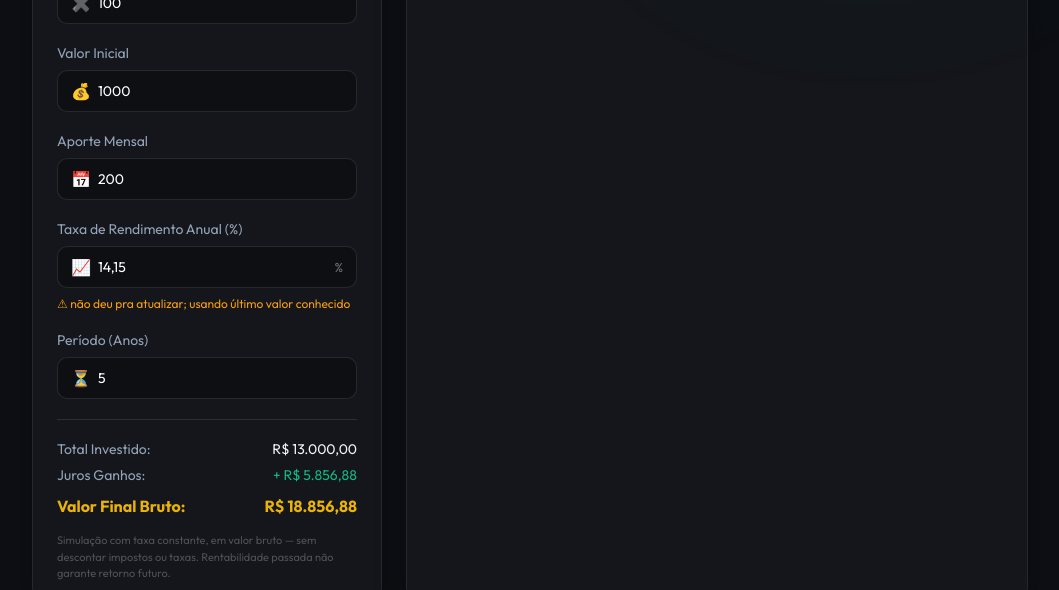
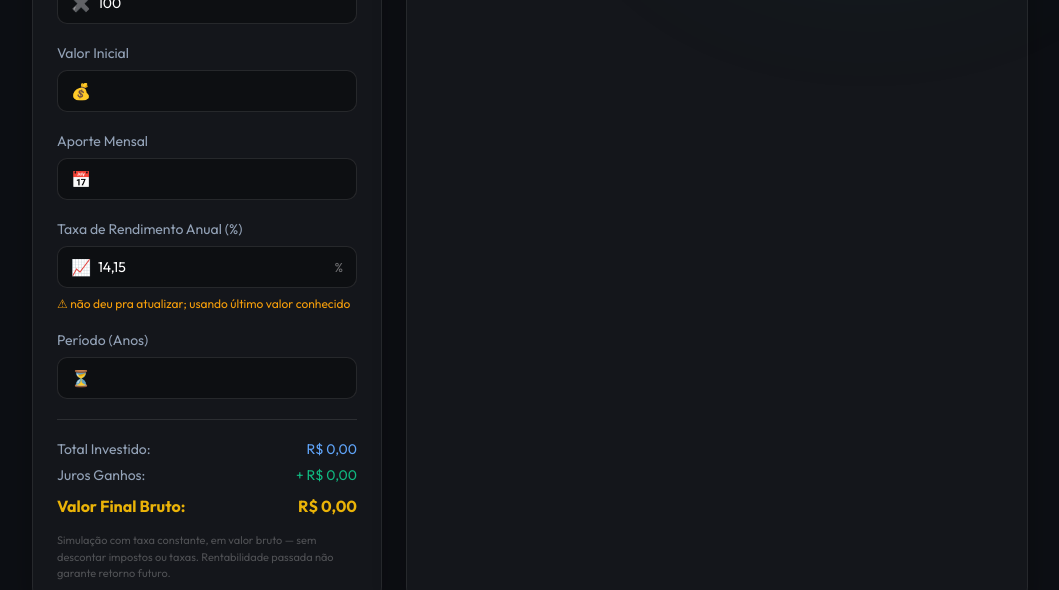
Before and after one commit to LuisRivalta/FinanceFlow, a Next.js app: page /investments in a window 1280 px wide. Shown: the part 992-1582 px from the top of the page, without its empty margins (220-1279 px from the left). Built offline with nearby package versions, Linux system fonts and the light colour scheme; no server answers; the database is empty; sample sign-in values are in the browser's storage.

Commit message:
feat: melhorias em investimentos

```diff
--- a/src/app/investments/page.jsx
+++ b/src/app/investments/page.jsx
@@ -30,9 +30,9 @@ export default function InvestmentsPage() {
     const product = getProduct(productId) || getProduct(DEFAULT_PRODUCT_ID)
     const multiplierFieldLabel = multiplierLabel(product)
 
-    const [simInitial, setSimInitial] = useState(1000)
-    const [simMonthly, setSimMonthly] = useState(200)
-    const [simYears, setSimYears] = useState(5)
+    const [simInitial, setSimInitial] = useState('')
+    const [simMonthly, setSimMonthly] = useState('')
+    const [simYears, setSimYears] = useState('')
     // No primeiro render `rates` já é FALLBACK_RATES, então a taxa inicial sai da
     // mesma derivação que o effect usa depois — sem número mágico duplicado.
     const [simRate, setSimRate] = useState(() => deriveRate(product, rates, multiplier))
@@ -117,11 +117,26 @@ export default function InvestmentsPage() {
 
     // Simulator Calculation
     const simData = useMemo(() => {
-        const months = simYears * 12
-        const monthlyRate = Math.pow(1 + (simRate / 100), 1/12) - 1
+        const initial = Number(simInitial) || 0
+        const monthly = Number(simMonthly) || 0
+        const years = Number(simYears) || 0
 
-        let currentGross = simInitial
-        let currentInvested = simInitial
+        if (years === 0 && initial === 0 && monthly === 0) {
+            return {
+                labels: ['Hoje', '1 Ano', '2 Anos', '3 Anos', '4 Anos', '5 Anos'],
+                dataGross: [0, 0, 0, 0, 0, 0],
+                dataInvested: [0, 0, 0, 0, 0, 0],
+                finalGross: 0,
+                finalInvested: 0
+            }
+        }
+
+        const months = years * 12
+        const rate = Number(simRate) || 0
+        const monthlyRate = Math.pow(1 + (rate / 100), 1/12) - 1
+
+        let currentGross = initial
+        let currentInvested = initial
 
         const labels = []
         const dataGross = []
@@ -132,8 +147,8 @@ export default function InvestmentsPage() {
         dataInvested.push(currentInvested)
 
         for (let m = 1; m <= months; m++) {
-            currentGross = currentGross * (1 + monthlyRate) + simMonthly
-            currentInvested += simMonthly
+            currentGross = currentGross * (1 + monthlyRate) + monthly
+            currentInvested += monthly
 
             // Gravar por ano ou a cada 6 meses se for muito longo
             if (m % 12 === 0 || m === months) {
@@ -159,8 +174,8 @@ export default function InvestmentsPage() {
         gradGross.addColorStop(1, 'rgba(234, 179, 8, 0.0)')
 
         const gradInvested = ctx.createLinearGradient(0, 0, 0, 400)
-        gradInvested.addColorStop(0, 'rgba(255, 255, 255, 0.15)')
-        gradInvested.addColorStop(1, 'rgba(255, 255, 255, 0.0)')
+        gradInvested.addColorStop(0, 'rgba(96, 165, 250, 0.15)')
+        gradInvested.addColorStop(1, 'rgba(96, 165, 250, 0.0)')
 
         chartInstance.current = new Chart(ctx, {
             type: 'line',
@@ -182,7 +197,7 @@ export default function InvestmentsPage() {
                     {
                         label: 'Total Investido',
                         data: simData.dataInvested,
-                        borderColor: 'rgba(255,255,255,0.4)',
+                        borderColor: '#60a5fa',
                         backgroundColor: gradInvested,
                         borderWidth: 2,
                         pointRadius: 0,
@@ -381,7 +396,7 @@ export default function InvestmentsPage() {
                         <div style={{ marginTop: 'auto', paddingTop: 20, borderTop: '1px solid rgba(255,255,255,0.1)' }}>
                             <div style={{ display: 'flex', justifyContent: 'space-between', marginBottom: 8, fontSize: 14 }}>
                                 <span style={{ color: 'var(--text-secondary)' }}>Total Investido:</span>
-                                <span>{formatCurrency(simData.finalInvested)}</span>
+                                <span style={{ color: '#60a5fa' }}>{formatCurrency(simData.finalInvested)}</span>
                             </div>
                             <div style={{ display: 'flex', justifyContent: 'space-between', marginBottom: 8, fontSize: 14 }}>
                                 <span style={{ color: 'var(--text-secondary)' }}>Juros Ganhos:</span>
```
